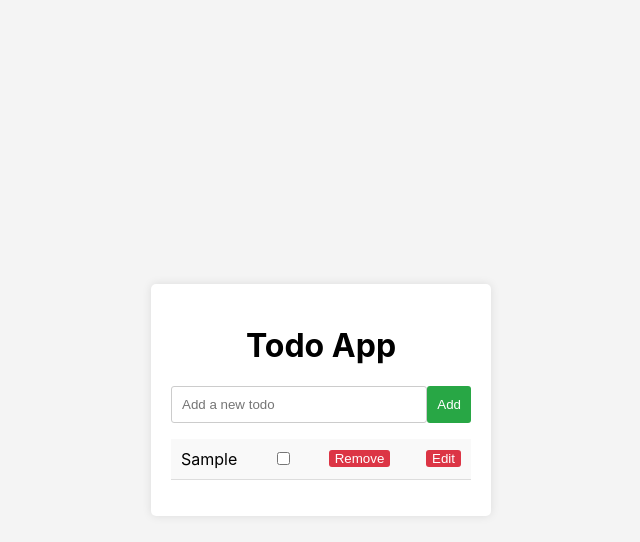
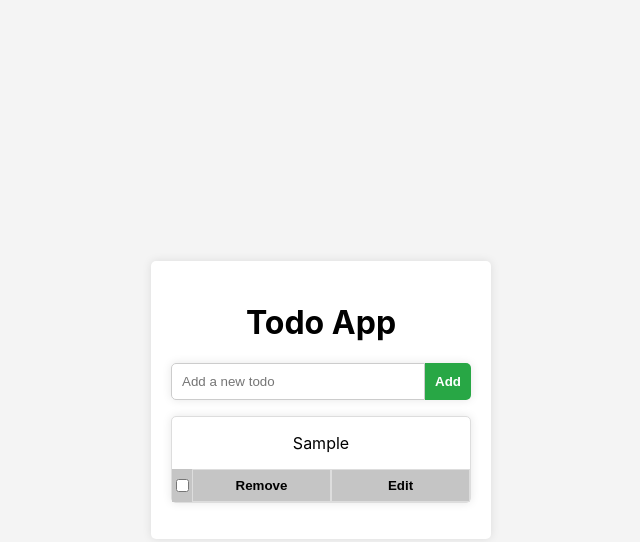
Before and after one commit to VictorMo101/VmBDEExam, a website built with Vite: page VmBDEExam/index.html in a window 1280 px wide. Both pictures are taken after typing "Sample" into the empty fields and a click on the button "Add". Shown: the whole page, without its empty margins (319-959 px from the left). Built offline with nearby package versions, Linux system fonts and the light colour scheme.

Commit message:
style: Changed button position, changed completed task effect, added background shadows, changed border radius and other touch ups on css

```diff
--- a/VmBDEExam/src/main.ts
+++ b/VmBDEExam/src/main.ts
@@ -33,10 +33,14 @@ const renderTodos = (): void => {
     const li = document.createElement('li');
     li.className = 'todo-item';
     li.innerHTML = `
-      <span class="${todo.completed ? 'completed' : ''}">${todo.text}</span>
-      <input type="checkbox" ${todo.completed ? 'checked' : ''}>
-      <button>Remove</button>
-      <button id="editBtn">Edit</button>`;
+      <div class="todo-text">
+        <span class="${todo.completed ? 'completed' : ''}">${todo.text}</span>
+      </div>
+      <div class="todo-actions">
+        <input type="checkbox" ${todo.completed ? 'checked' : ''}>
+        <button>Remove</button>
+        <button id="editBtn">Edit</button>
+      </div>`;
 
     addRemoveButtonListener(li, todo.id);
     addEditButtonListener(li, todo.id);
--- a/VmBDEExam/src/style.css
+++ b/VmBDEExam/src/style.css
@@ -46,39 +46,75 @@ h1 {
 .todo-form {
   display: flex;
   justify-content: space-between;
+
+  background: var(--container-background-color);
+  border-radius: var(--container-border-radius);
+  box-shadow: var(--container-box-shadow);
 }
 .todo-form input {
   flex: 1;
   padding: 10px;
   border: 1px solid #ccc;
-  border-radius: 3px;
+  border-top-left-radius: var(--container-border-radius);
+  border-bottom-left-radius: var(--container-border-radius);
 }
+
 .todo-form button {
   padding: 10px;
   border: none;
   background: #28a745;
+  font-weight: 700;
   color: #fff;
-  border-radius: 3px;
+  border-top-right-radius: var(--container-border-radius);
+  border-bottom-right-radius: var(--container-border-radius);
   cursor: pointer;
 }
+.todo-form button:hover {
+  background: #218838;
+}
+
 .todo-list {
   list-style: none;
   padding: 0;
 }
 .todo-item {
-  background: #f9f9f9;
-  padding: 10px;
-  border-bottom: 1px solid #ddd;
+  border: 1px solid #ddd;
+  display: flex;
+  flex-direction: column;
+  justify-content: space-between;
+  align-items: center;
+  margin: 0 0 1rem 0;
+
+  background: var(--container-background-color);
+  border-radius: var(--container-border-radius);
+  box-shadow: var(--container-box-shadow);
+}
+
+.todo-text {
+  padding: 1rem;
+}
+
+.todo-item button {
+  border: none;
+  width: 50%;
+  border: 1px solid #ddd;
+  background-color: #c5c5c5;
+  color: black;
+  font-weight: 700;
+  padding: 0.5rem;
+  cursor: pointer;
+}
+
+.todo-item button:hover {
+  background-color: #ff6c6c;
+
+}
+
+.todo-actions {
+  background-color: #c5c5c5;
+  width: 100%;
   display: flex;
   justify-content: space-between;
-  align-items: center;
-}
-.todo-item button {
-  border: none;
-  background: #dc3545;
-  color: #fff;
-  border-radius: 3px;
-  cursor: pointer;
 }
 
 
@@ -95,6 +131,8 @@ h1 {
 }
 
 .completed {
-  color: red;
-  text-decoration: line-through;
+  color: green;
+  background-color: rgba(0, 255, 0, 0.233);
+  border-radius: var(--container-border-radius);
+  padding: 1rem 8.5rem 1rem 8.5rem;
 }
```
